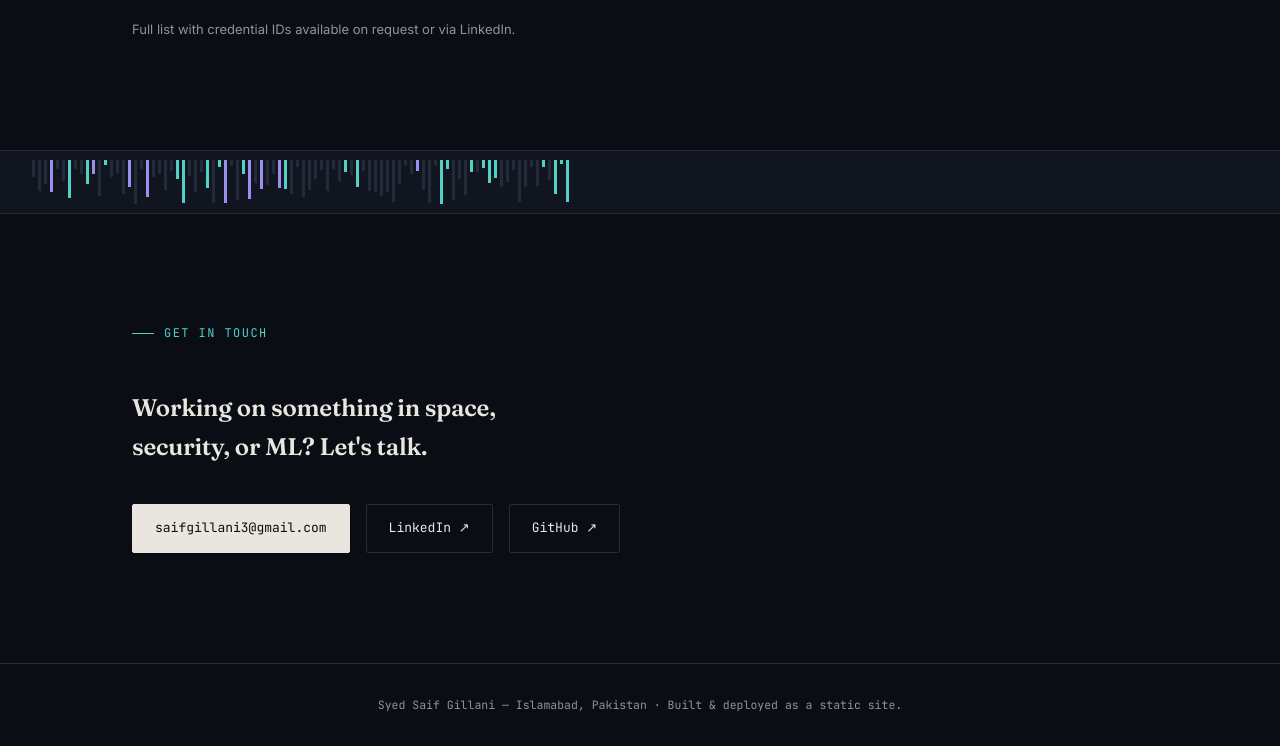
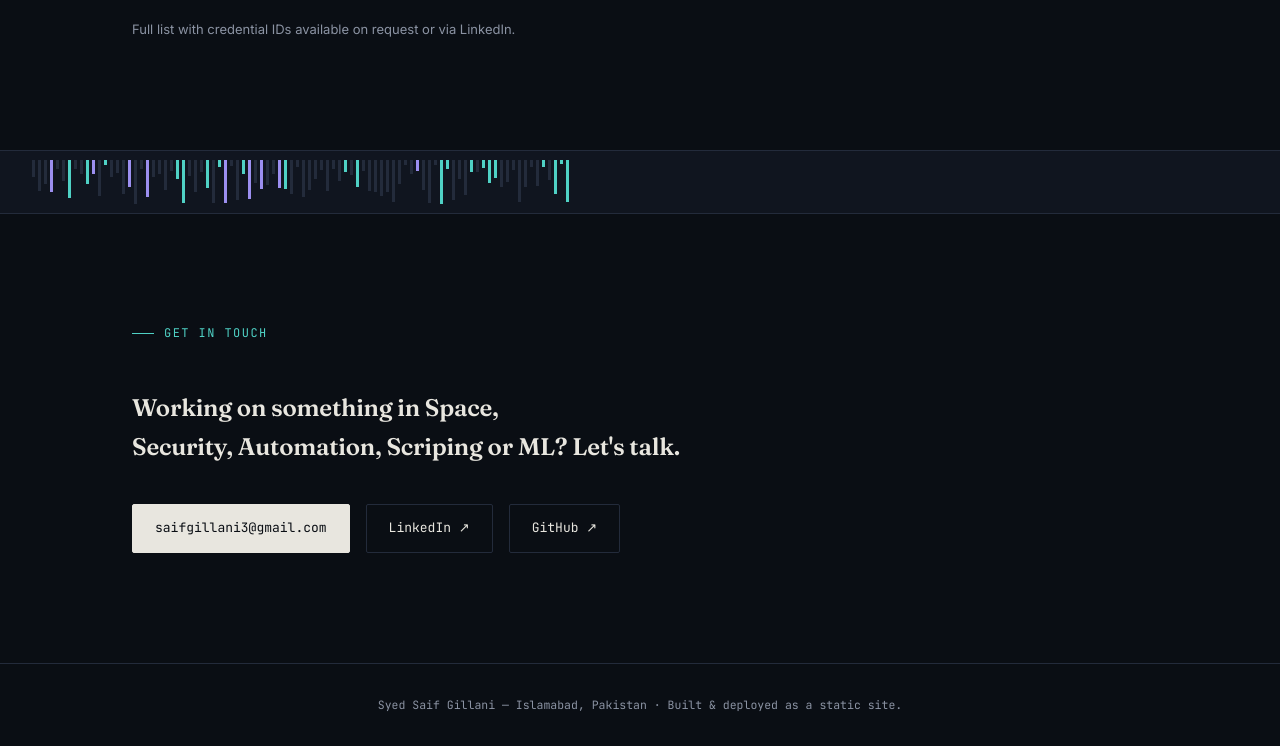
Before and after one commit to SyedSaif101/portfolio, a plain HTML site: page index.html in a window 1280 px wide. Shown: the part 4279-5025 px from the top of the page. Drawn offline with Linux system fonts and the light colour scheme.

Commit message:
Update contact section heading for consistency

```diff
--- a/index.html
+++ b/index.html
@@ -653,7 +653,7 @@
 <section class="section" id="contact">
   <div class="wrap contact-inner">
     <div class="eyebrow">Get in touch</div>
-    <h2>Working on something in space,<br>security, or ML? Let's talk.</h2>
+    <h2>Working on something in Space,<br>Security, Automation, Scriping or ML? Let's talk.</h2>
     <div class="contact-links">
       <a href="mailto:saifgillani3@gmail.com" class="btn btn-primary">saifgillani3@gmail.com</a>
       <a href="https://www.linkedin.com/in/syed-saif-gillani-309078296/" target="_blank" rel="noopener" class="btn btn-ghost">LinkedIn ↗</a>
```
